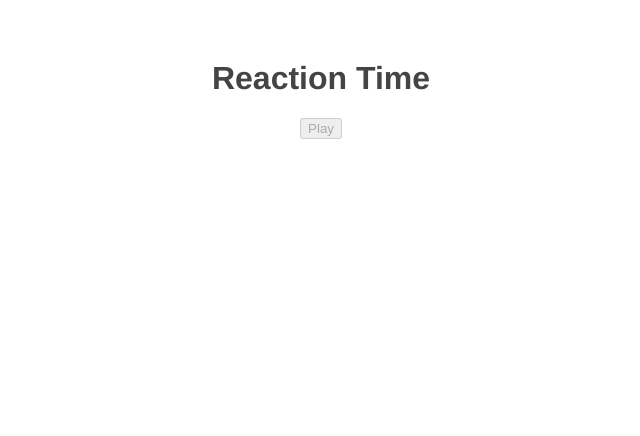
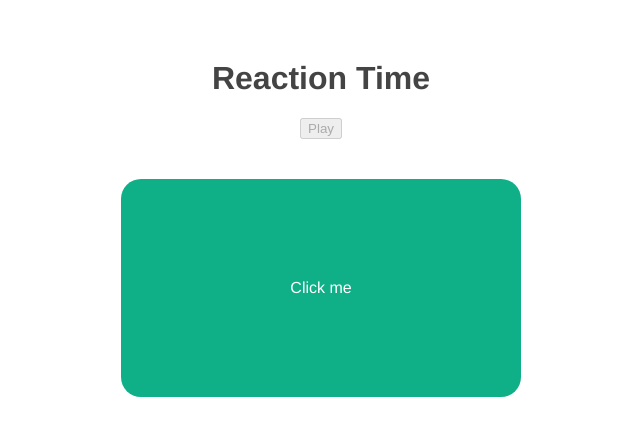
Before and after one commit to gnoul4869/reaction-timer, a Vue app: page / in a window 1280 px wide. Both pictures are taken after a click on the button "Play". Shown: the top 436 px of the page, without its empty margins (319-959 px from the left). Built offline with nearby package versions, Linux system fonts and the light colour scheme.

Commit message:
Implement reaction time calculation

```diff
--- a/src/App.vue
+++ b/src/App.vue
@@ -1,7 +1,7 @@
 <template>
     <h1>Reaction Time</h1>
     <button @click="start" :disabled="isPlaying">Play</button>
-    <!-- <Block v-if="isPlaying" :delay="delay" /> -->
+    <Block v-if="isPlaying" :delay="delay" />
 </template>
 
 <script>
--- a/src/components/Block.vue
+++ b/src/components/Block.vue
@@ -1,17 +1,29 @@
 <template>
-    <div class="block" v-if="showBlock">Click me</div>
+    <div class="block" v-if="showBlock" @click="stopTimer">Click me</div>
 </template>
 
 <script>
 export default {
     props: ['delay'],
     data() {
-        return { showBlock: false };
+        return { showBlock: false, timer: null, reactionTime: 0 };
     },
     mounted() {
         setTimeout(() => {
             this.showBlock = true;
+            this.startTimer();
         }, this.delay);
+    },
+    methods: {
+        startTimer() {
+            this.timer = setInterval(() => {
+                this.reactionTime += 10;
+            }, 10);
+        },
+        stopTimer() {
+            clearInterval(this.timer);
+            console.log(this.reactionTime);
+        },
     },
 };
 </script>
```
